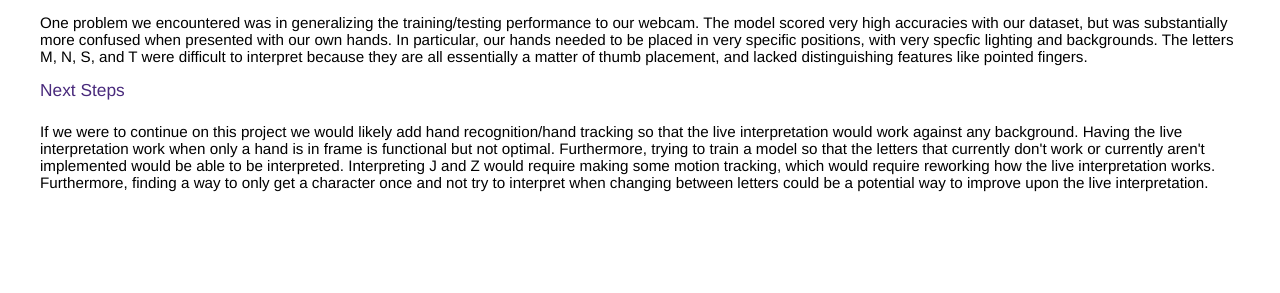
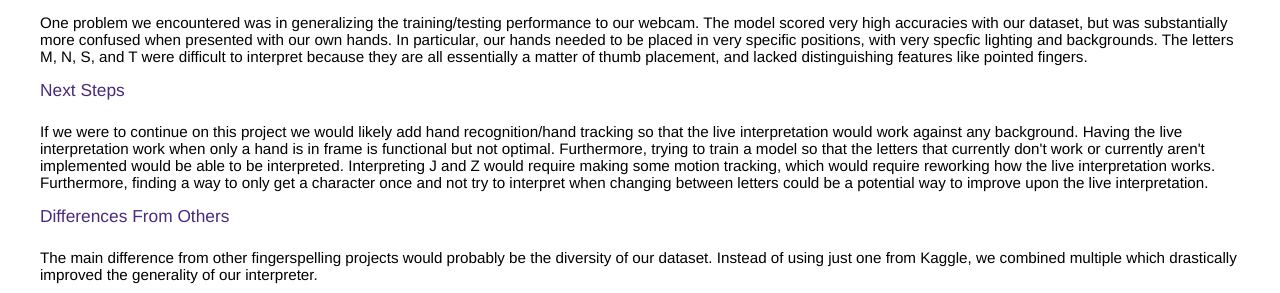
Before and after one commit to doronbarasch/ASL-Fingerspelling-Letter-Recognition, a plain HTML site: page index.html in a window 1280 px wide. Shown: the part 1148-1441 px from the top of the page. Before the commit the page ends 1349 px from the top, so only its background shows below. Drawn offline with Linux system fonts and the light colour scheme.

Commit message:
Update index.html

```diff
--- a/index.html
+++ b/index.html
@@ -112,4 +112,8 @@ p { margin: 0 0 10px 0; }
   <p><h3>Next Steps</h3>
    <br> If we were to continue on this project we would likely add hand recognition/hand tracking so that the live interpretation would work against any background. Having the live interpretation work when only a hand is in frame is functional but not optimal. Furthermore, trying to train a model so that the letters that currently don't work or currently aren't implemented would be able to be interpreted. Interpreting J and Z would require making some motion tracking, which would require reworking how the live interpretation works. Furthermore, finding a way to only get a character once and not try to interpret when changing between letters could be a potential way to improve upon the live interpretation.
   </p>
+<p><h3>Differences From Others</h3>
+  <br>The main difference from other fingerspelling projects would probably be the diversity of our dataset. Instead of using just one from Kaggle, we combined multiple which drastically
+      improved the generality of our interpreter.
+</p>
  </body>
```
